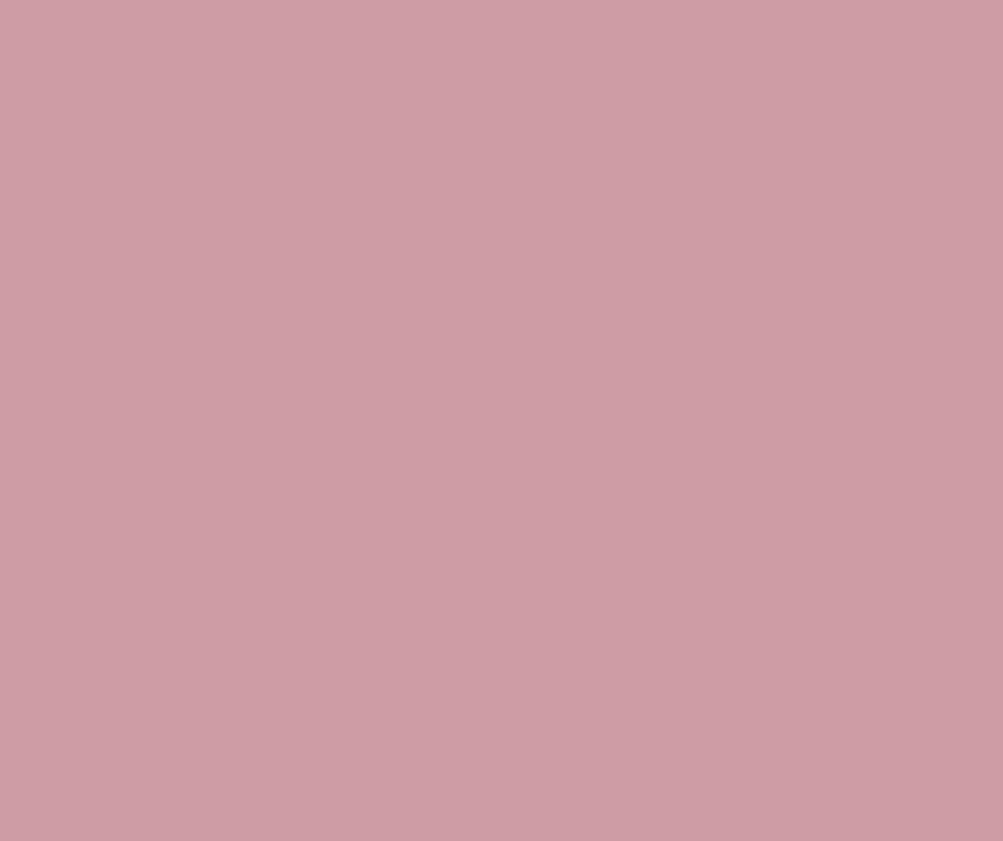
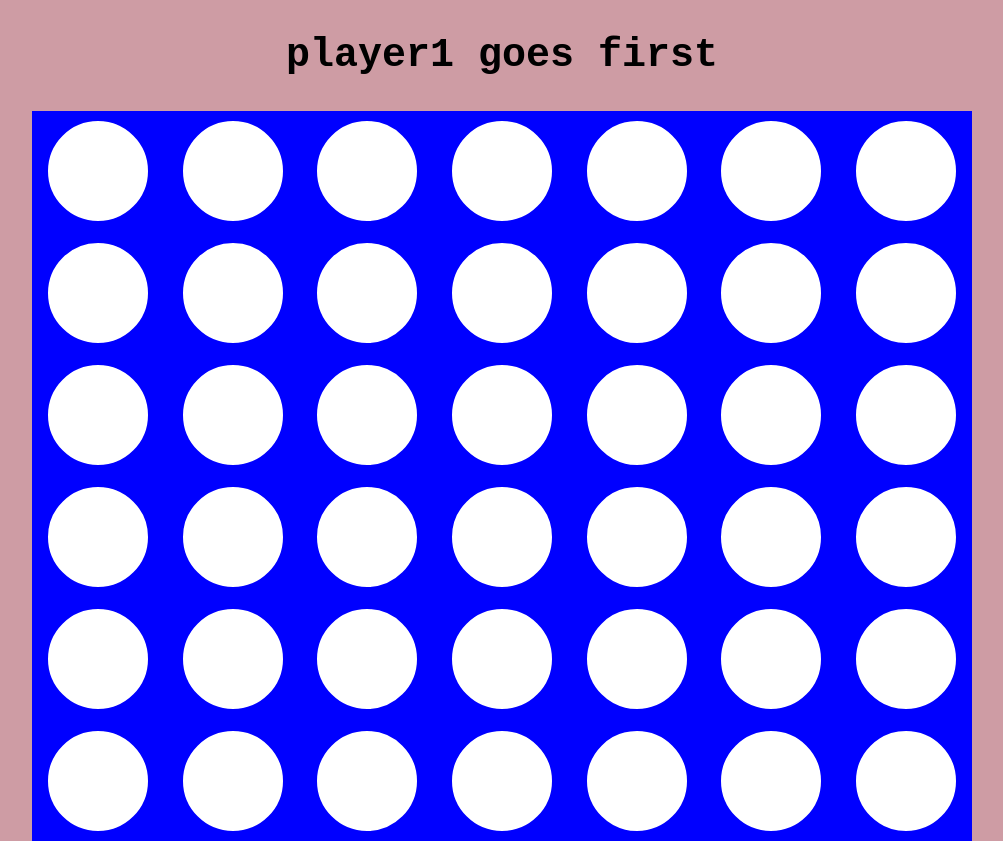
Before and after one commit to HawraAlaam/FourInRow, a plain HTML site: page game.html in a window 1280 px wide. Shown: the whole page, without its empty margins (138-1141 px from the left). Before the commit the page ends 800 px from the top, so only its background shows below. Drawn offline with Linux system fonts and the light colour scheme.

Commit message:
update GAME

```diff
--- a/game.html
+++ b/game.html
@@ -8,7 +8,10 @@
     <title>Document</title>
   </head>
   <body>
-    <h1></h1>
-
+    <header>
+      <h2>player1 goes first</h2>
+    </header>
+    <main class="board"></main>
+    <div class="red"></div>
   </body>
 </html>
--- a/script.js
+++ b/script.js
@@ -1 +1,22 @@
-console.log("work")
+//VARIABLE IS HERE
+let board = document.querySelector(".board")
+const disc = document.querySelector(".red")
+
+let turn = 0
+
+console.log(board)
+//FUNCTION IS HERE
+
+for (let i = 1; i <= 42; i++) {
+  const cells = document.createElement("div")
+  board.appendChild(cells)
+  cells.classList.add("cells")
+}
+
+let element
+//EVENTLISTENER IS HERE
+for (let i = 0; i < board.length; i++) {
+  element = board[i]
+  console.log(board[i])
+  element.addEventListener("click", () => {})
+}
--- a/style.css
+++ b/style.css
@@ -3,6 +3,7 @@ body {
   width: 100vw;
   margin: 0;
   background-color: rgb(206, 156, 164);
+
   display: flex;
   flex-direction: column;
   font-family: 'Courier New', Courier, monospace;
@@ -47,3 +48,40 @@ input {
   font-family: "Courier New", Courier, monospace;
   text-align: center;
 }
+.start{
+  font-size: 20px;
+  align-self: center;
+}
+
+.board{
+  height: 750px;
+  width: 940px;
+  align-content: space-evenly;
+  background-color: blue;
+  align-self: center;
+  display: grid;
+  grid-template-columns: repeat(7, 120px);
+  grid-template-rows: repeat(6,120px);
+  gap:2px;
+}
+
+.cells {
+  background-color: white;
+  border: 10px solid blue;
+  color : black;
+  display: flex;
+  justify-content: center;
+  align-items: center;
+  font-size: 60px;
+  border-radius: 50%;
+}
+
+.red{
+  height: 110px;
+  width: 110px;
+  justify-self: center;
+  border-radius: 50%;
+  background-color:red;
+
+  display: none;
+}
```
Also changed, not shown: index.html (+3 -0 lines).
